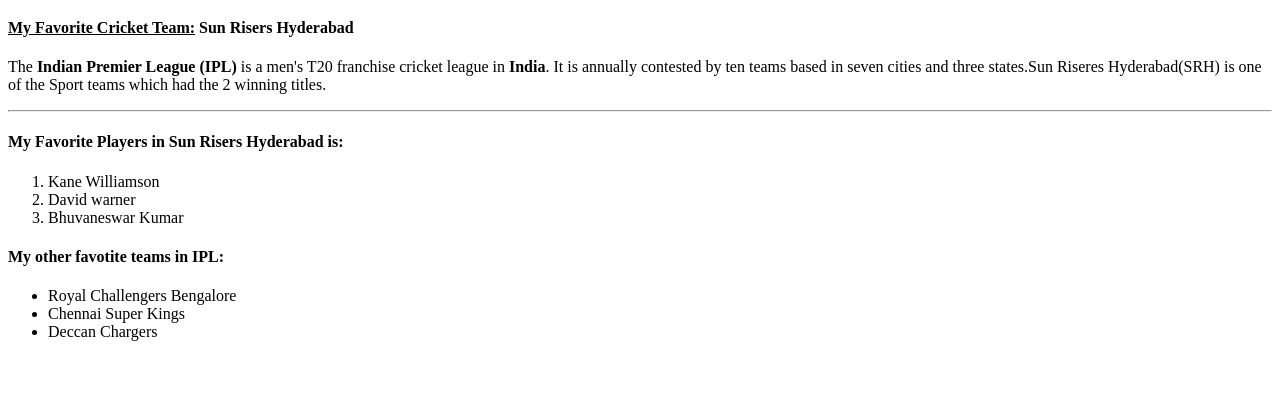
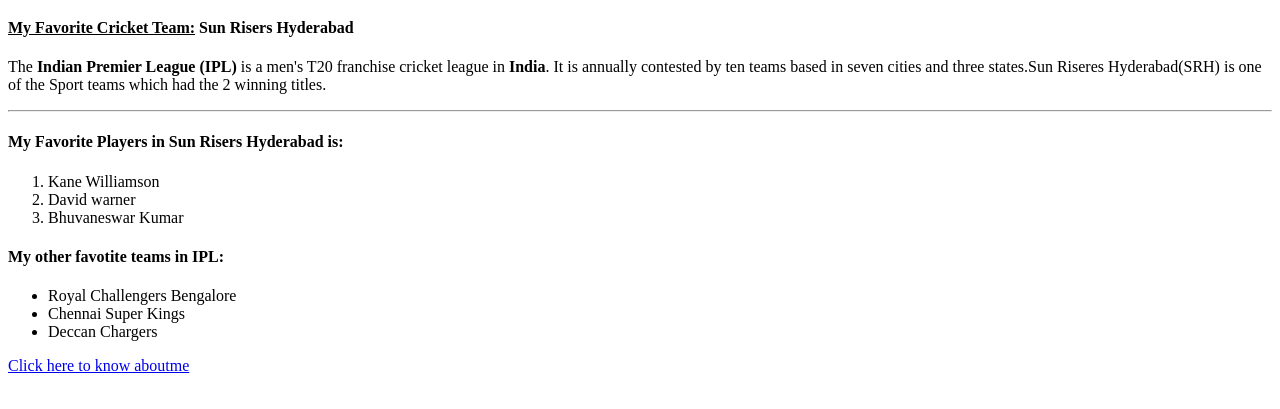
Before and after one commit to 44-563-Web-Apps-S23/44563-webapps-assignment-3-s555842, a plain HTML site: page Index.html in a window 1280 px wide. Shown: the part 61-470 px from the top of the page. Drawn offline with Linux system fonts and the light colour scheme.

Commit message:
updated index.html with aboutme link

```diff
--- a/Index.html
+++ b/Index.html
@@ -20,11 +20,7 @@
             <li>Chennai Super Kings</li>
             <li>Deccan Chargers</li>
         </ul>
-
-
-
-
-
+        <a href="aboutme.html">Click here to know aboutme</a>
 
     </body>
 
```
